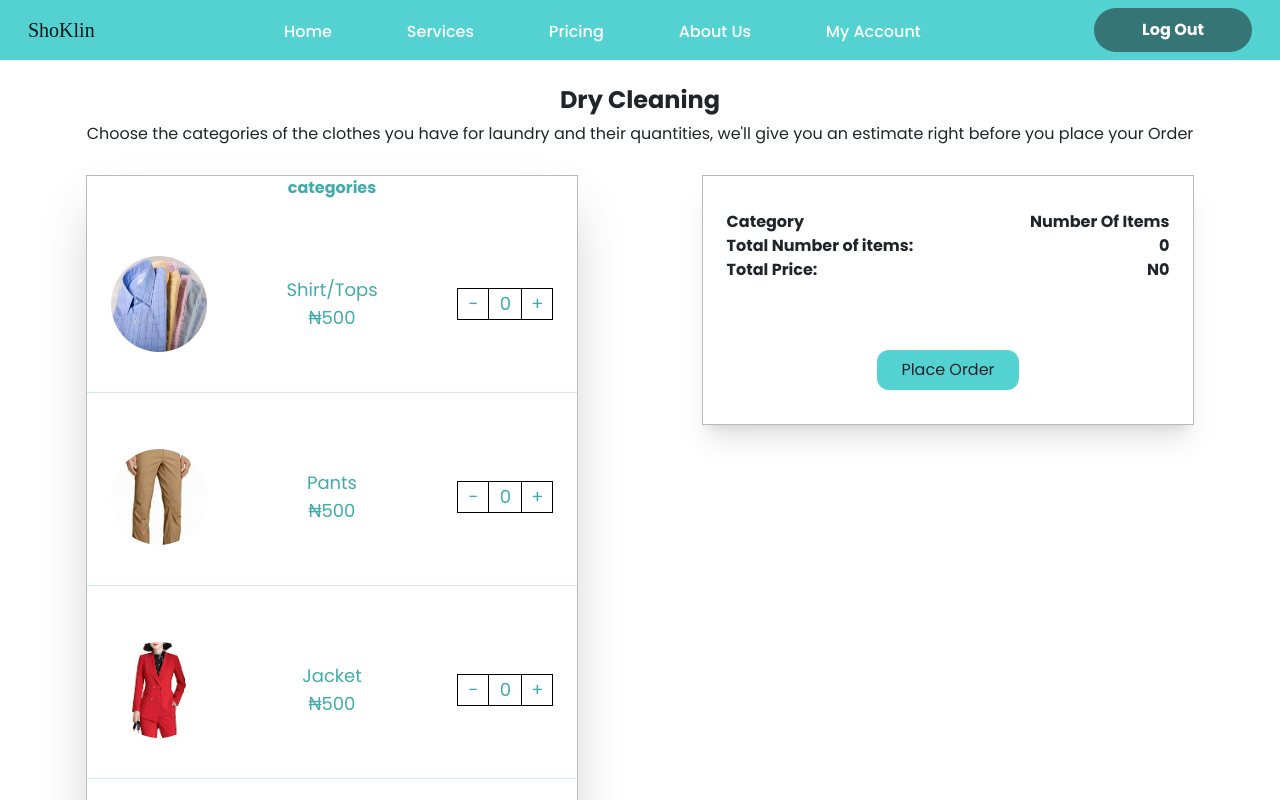
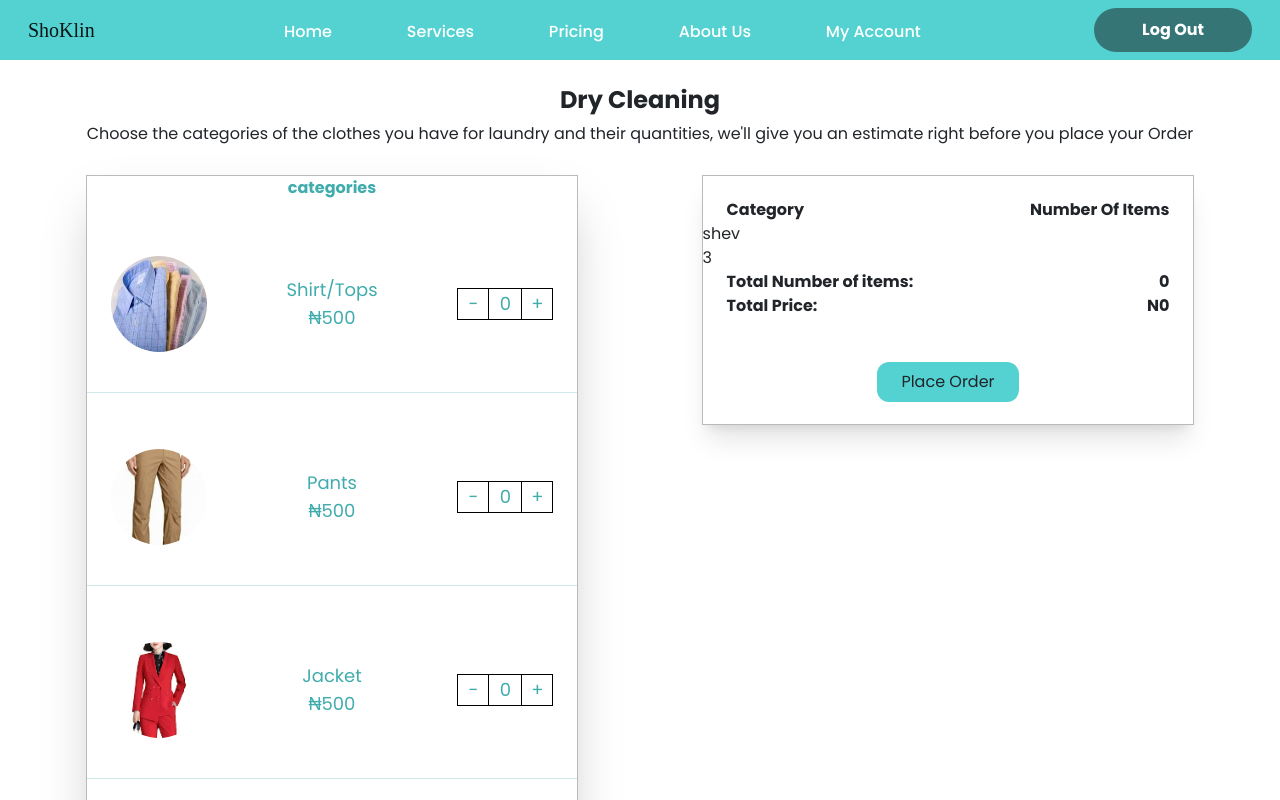
Before and after one commit to Lawdshev/shoklin, a React (Create React App) app in the folder client/: page /DryCleaning in a window 1280 px wide. Shown: the top 800 px of the page. Built offline with nearby package versions, Linux system fonts and the light colour scheme; no server answers; sample sign-in values are in the browser's storage.

Commit message:
add and remove item

```diff
--- a/client/src/Components/orderComp.jsx
+++ b/client/src/Components/orderComp.jsx
@@ -8,14 +8,27 @@ function OrderComp(props) {
 
   const increase = (e) => {
     setValue(prevState => prevState + 1);
+    const item = props.List.find(c=>c.id == props.id);
+    let obj = props.itemsList.find(c=>c.id == item.id)
+    if (obj) {
+      return;
+    } else{
+      props.setItemsList(prevState=>[...prevState,item]);
+    }
   }
 
   const decrease = () => {
+    setValue(prevState => prevState - 1)
     if (value <= 0 ) {
       setValue(0)
     }
-    {
-      setValue(prevState => prevState - 1)
+    const item = props.List.find(c=>c.id == props.id);
+    let obj = props.itemsList.find(c=>c.id == item.id)
+    if (obj.qty < 1) {
+      let obj = props.itemsList.find(c=>c.id == item.id)
+      props.setItemsList(props.itemsList.filter(item => item.name !== obj.name ));
+    } else{
+      return;
     }
   }
 
--- a/client/src/Pages/DryCleaning.jsx
+++ b/client/src/Pages/DryCleaning.jsx
@@ -13,8 +13,13 @@ function DryCleaning() {
   const [totalPrice, setTotalPrice] = useState(0);
   const {user} = useUserAuth();
   const {handleShow} = useLaundryContext()
-  const [customer,setCustomer] = useState({})
+  const [customer,setCustomer] = useState({});
+  const [itemsList,setItemsList] = useState([{
+    name: 'shev',
+    qty: 3
+  }])
 
+  console.log(itemsList);
   const findUser=()=>{
     fetch('http://localhost:8080/customers')
     .then(res =>  res.json())
@@ -64,6 +69,7 @@ function DryCleaning() {
   }
 
 
+
   return (
     <div className='min-h-screen p-4 flex flex-col items-center'>
       <h1 className='text-xl lg:text-2xl font-bold'>Dry Cleaning</h1>
@@ -73,7 +79,8 @@ function DryCleaning() {
             <p className='font-semibold self-center'>categories</p>
             {
               DryCleaningPriceList.map((cat)=>{
-                return <OrderComp key={cat.name} List={DryCleaningPriceList} sumQty={sumQty} sumPrice={sumPrice} id={cat.id} {...cat}/>
+                console.log(itemsList)
+                return <OrderComp key={cat.name} List={DryCleaningPriceList} sumQty={sumQty} sumPrice={sumPrice} id={cat.id} {...cat} itemsList={itemsList} setItemsList={setItemsList} />
               })
             }
           </div>
@@ -83,6 +90,14 @@ function DryCleaning() {
                     <p className='font-semibold'>Category</p>
                     <p className='font-semibold'>Number Of Items</p>
                   </span>
+                {
+                  itemsList.length > 0? itemsList.map((item)=>{
+                   return <span>
+                    <p>{item.name}</p>
+                  <p>{item.qty}</p>
+                   </span>
+                  }): <p>Select items</p>
+                }
                   <span className='flex justify-between w-full px-4'>
                     <p  className='font-semibold'>Total Number of items:</p>
                     <p  className='font-semibold ml-5'>{numberOfItems}</p>
```
